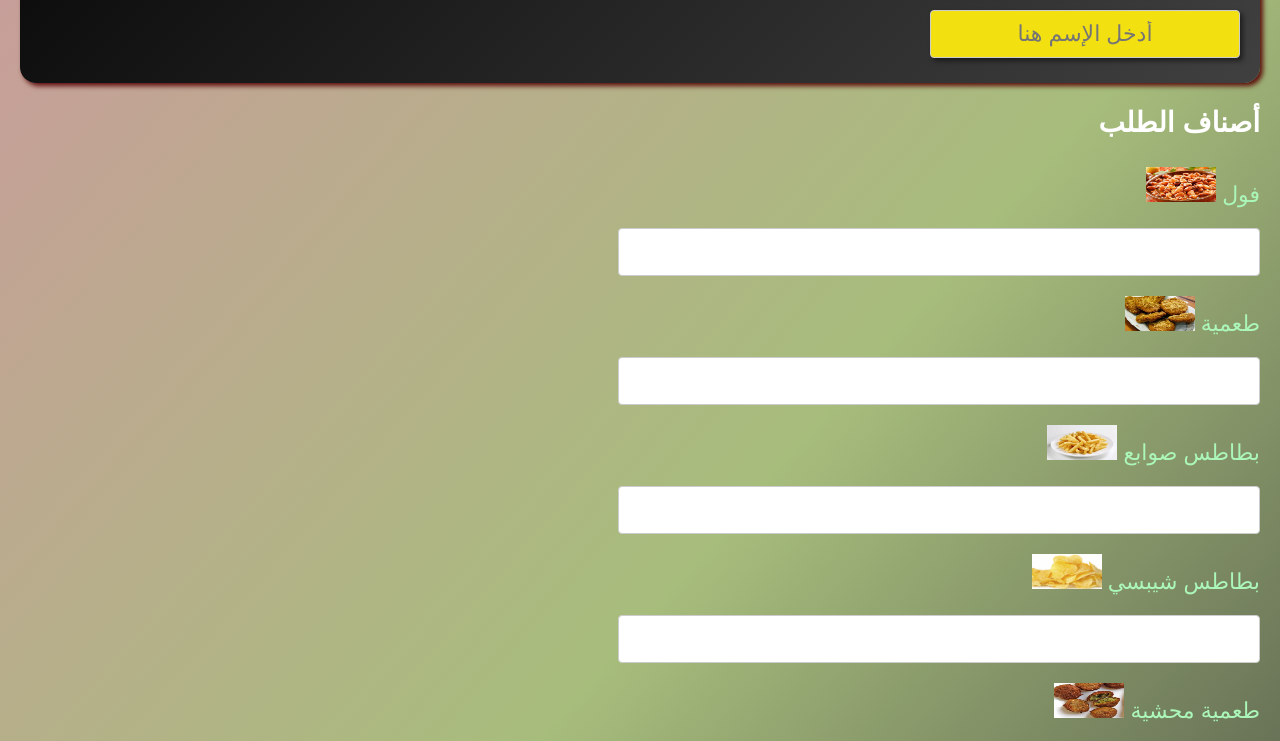
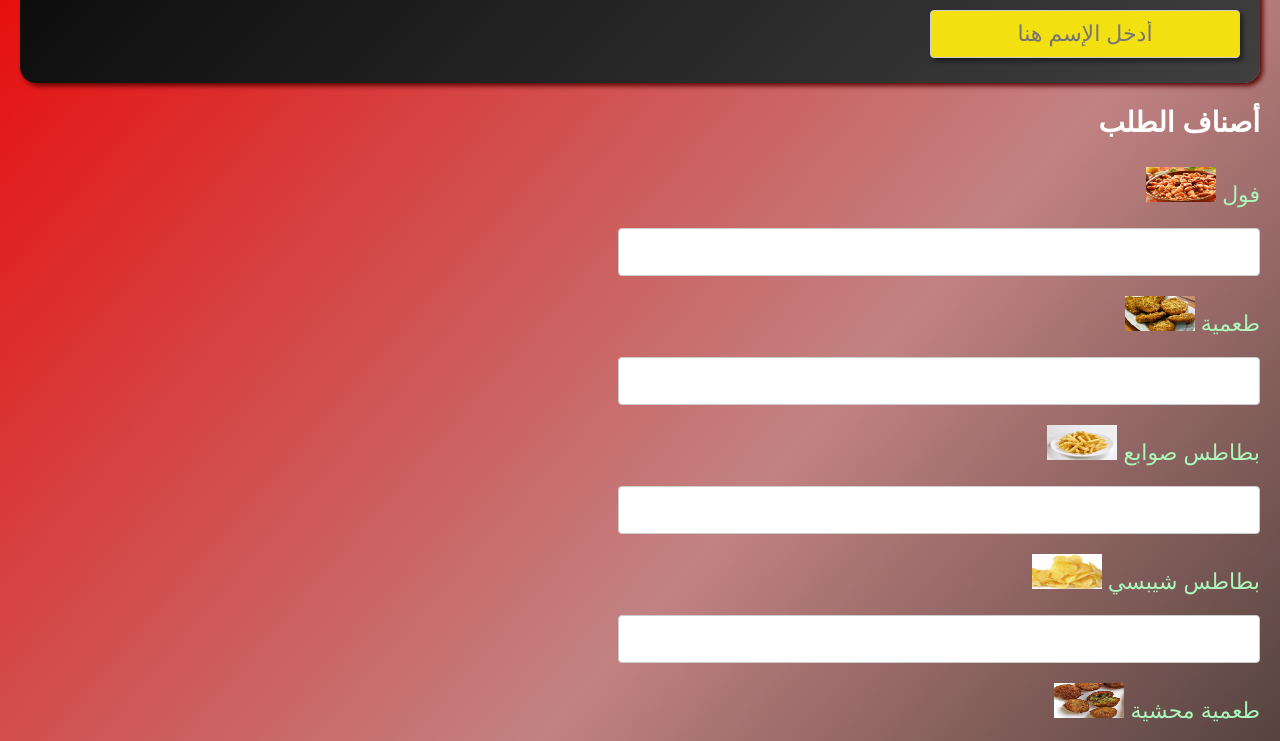
Before and after one commit to HS-developers/breakfast, a plain HTML site: page index.html in a window 1280 px wide. Shown: the part 108-849 px from the top of the page. Drawn offline with Linux system fonts and the light colour scheme.

Commit message:
Update index.html

```diff
--- a/index.html
+++ b/index.html
@@ -9,7 +9,7 @@
             font-family: 'Cairo', sans-serif;
             margin: 20px;
             direction: rtl; /* لتنسيق النصوص باللغة العربية */
-            background: linear-gradient(to bottom right, #ca9c9c, #a7bd7c, #3c3e3d); /* تدرج متناسق مع اللون الأخضر */
+            background: linear-gradient(to bottom right, #e90606, #c28282, #001008f9); /* تدرج متناسق مع اللون الأخضر */
             color: #abf6b9; /* لون النص */
         }
         header {
```
